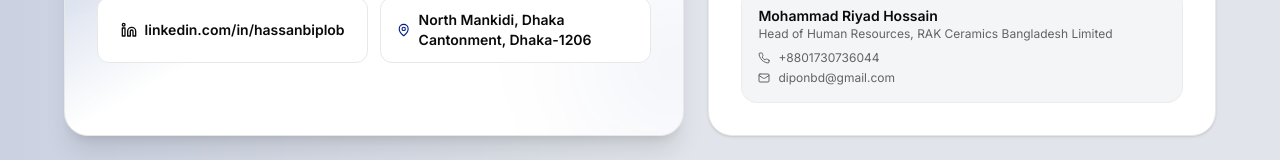
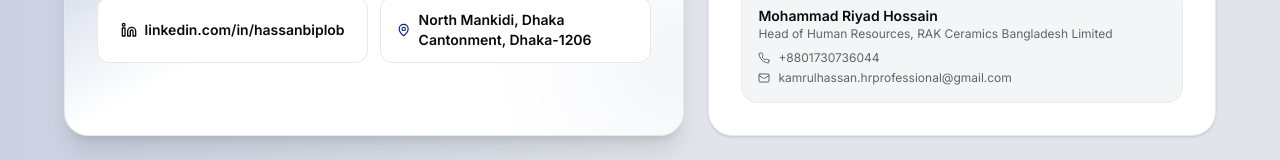
Before and after one commit to engrsabber11/kamrul-protfolio, a Next.js app: page / in a window 1280 px wide. Shown: the part 10178-10338 px from the top of the page. Built offline with nearby package versions, Linux system fonts and the light colour scheme.

Commit message:
email changed

```diff
--- a/components/contact-section.tsx
+++ b/components/contact-section.tsx
@@ -41,7 +41,7 @@ export default function ContactSection() {
       name: "Mohammad Riyad Hossain",
       title: "Head of Human Resources, RAK Ceramics Bangladesh Limited",
       contact: "+8801730736044",
-      email: "diponbd@gmail.com",
+      email: "kamrulhassan.hrprofessional@gmail.com",
     },
   ];
 
```
